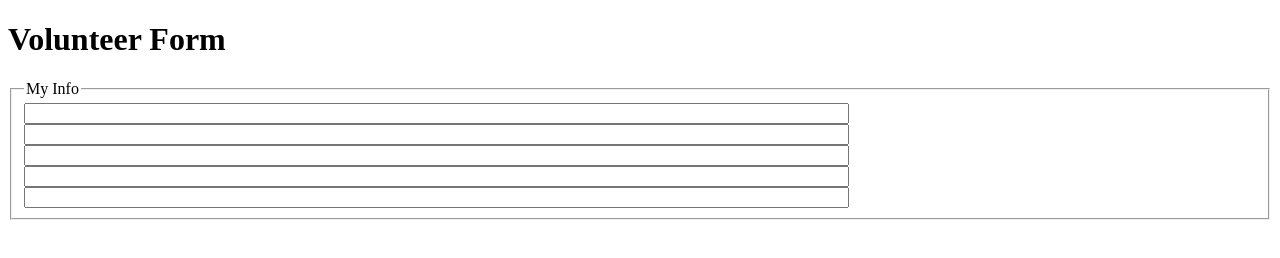
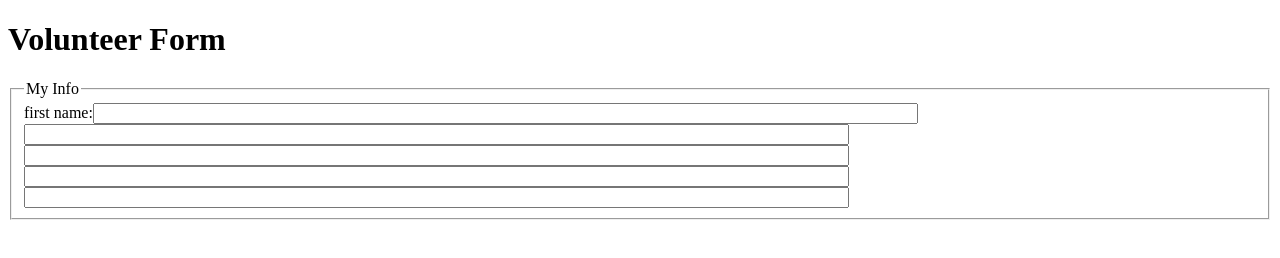
Before and after one commit to Arod39/lab5_ITMD361, a plain HTML site: page index.html in a window 1280 px wide. Drawn offline with Linux system fonts and the light colour scheme.

Commit message:
Update 3 - Form Processing scripts
wrote out the syntax for the first attribute. Will follow this format for the following attributes.

```diff
--- a/index.html
+++ b/index.html
@@ -10,7 +10,7 @@
     <fieldset>
       <legend>My Info</legend>
 
-      <label><input size="100" type="text" name=
+      <label>first name:<input size="100" type="text" name="first_name_field"></label>
       <label><input size="100" type="text" name=
       <label><input size="100" type="text" name=
       <label><input size="100" type="text" name=
```
